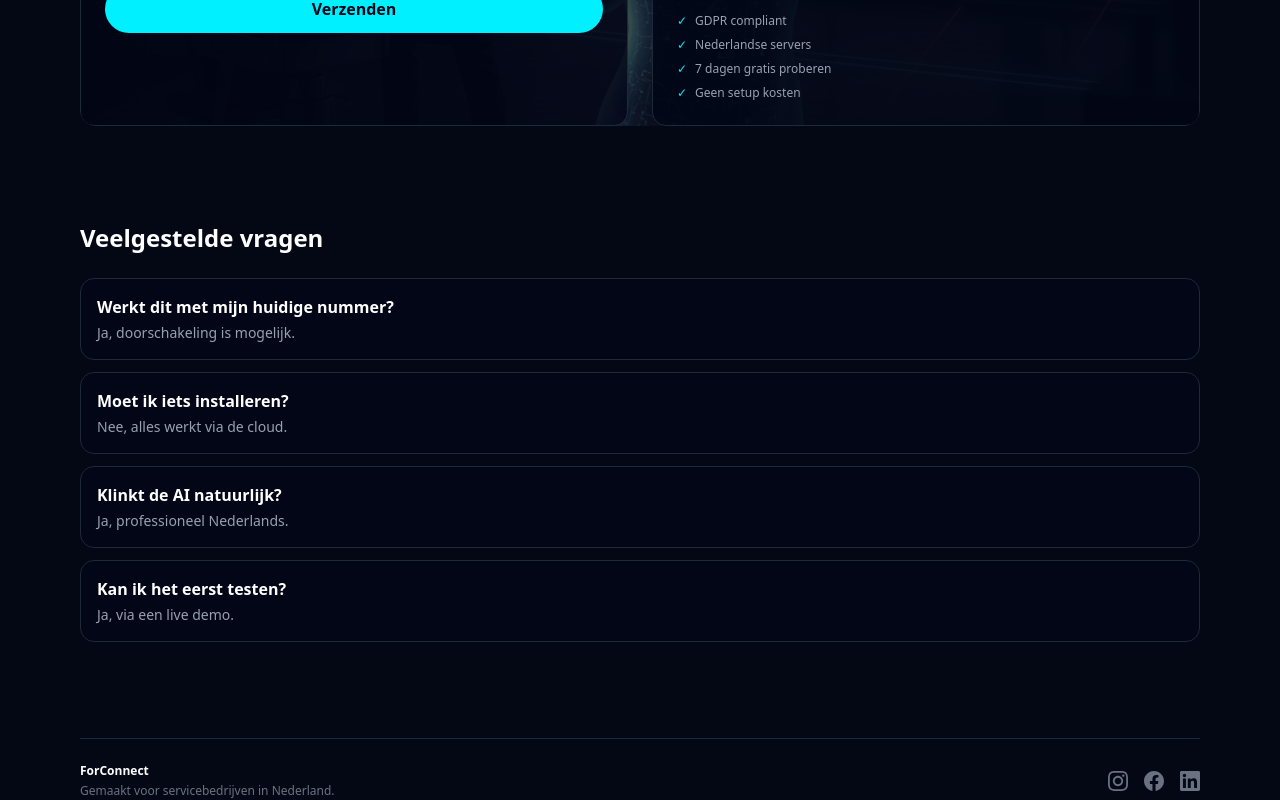
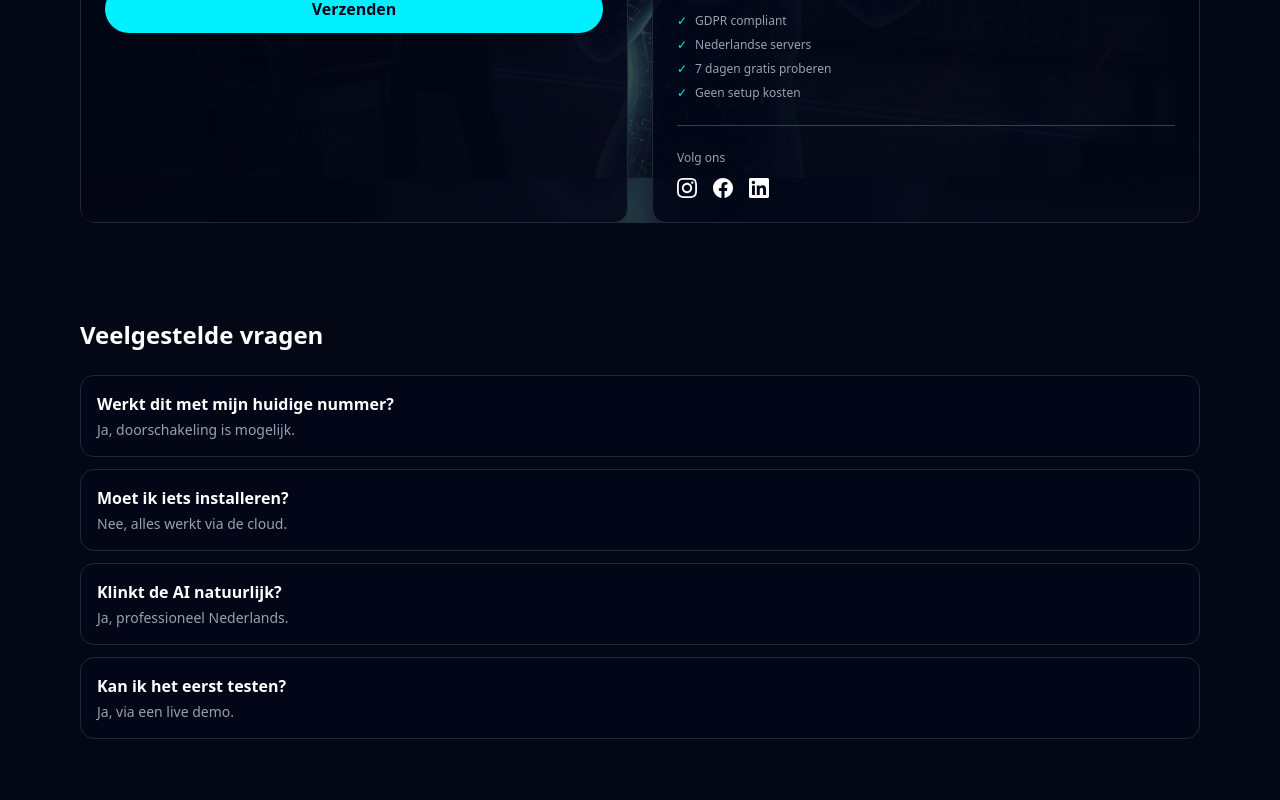
Before and after one commit to ForConnect/forconnect-site, a Next.js app: page / in a window 1280 px wide. Shown: the part 2540-3340 px from the top of the page. Built offline with nearby package versions, Linux system fonts and the light colour scheme.

Commit message:
Add 2 phone numbers to Plus, update footer for physio, add social to contact

```diff
--- a/app/page.tsx
+++ b/app/page.tsx
@@ -111,6 +111,7 @@ const content: Record<'nl' | 'en', ContentType> = {
         features: [
           'Alles van Basis, plus:',
           'Agenda integratie (Google/Outlook)',
+          '2 telefoonnummers',
           'Prioriteit ondersteuning',
           'Tot 600 belminuten',
         ],
@@ -152,7 +153,7 @@ const content: Record<'nl' | 'en', ContentType> = {
       { q: 'Kan ik het eerst testen?', a: 'Ja, via een live demo.' },
     ],
 
-    footerTagline: 'Gemaakt voor servicebedrijven in Nederland.',
+    footerTagline: 'Gemaakt voor fysiopraktijken in Nederland.',
     footerRights: '© 2026 ForConnect. Alle rechten voorbehouden.',
   },
 
@@ -224,6 +225,7 @@ const content: Record<'nl' | 'en', ContentType> = {
         features: [
           'Everything in Basis, plus:',
           'Calendar integration (Google/Outlook)',
+          '2 phone numbers',
           'Priority support',
           'Up to 600 call minutes',
         ],
@@ -265,7 +267,7 @@ const content: Record<'nl' | 'en', ContentType> = {
       { q: 'Can I test it?', a: 'Yes, via a demo.' },
     ],
 
-    footerTagline: 'Built for service businesses in the Netherlands.',
+    footerTagline: 'Built for physiotherapy practices in the Netherlands.',
     footerRights: '© 2026 ForConnect. All rights reserved.',
   },
 };
@@ -696,6 +698,50 @@ export default function HomePage() {
                     </div>
                   </div>
                 </div>
+
+                {/* Social Media */}
+                <div className="mt-6 pt-6 border-t border-gray-700">
+                  <p className="text-xs text-gray-400 mb-3">
+                    {lang === 'nl' ? 'Volg ons' : 'Follow us'}
+                  </p>
+                  <div className="flex items-center gap-4">
+                    <a
+                      href="https://www.instagram.com/forconnect.nl"
+                      target="_blank"
+                      rel="noopener noreferrer"
+                      className="hover:text-[#00F0FF] transition"
+                      aria-label="Instagram"
+                    >
+                      <svg className="w-5 h-5" fill="currentColor" viewBox="0 0 24 24">
+                        <path d="M12 2.163c3.204 0 3.584.012 4.85.07 3.252.148 4.771 1.691 4.919 4.919.058 1.265.069 1.645.069 4.849 0 3.205-.012 3.584-.069 4.849-.149 3.225-1.664 4.771-4.919 4.919-1.266.058-1.644.07-4.85.07-3.204 0-3.584-.012-4.849-.07-3.26-.149-4.771-1.699-4.919-4.92-.058-1.265-.07-1.644-.07-4.849 0-3.204.013-3.583.07-4.849.149-3.227 1.664-4.771 4.919-4.919 1.266-.057 1.645-.069 4.849-.069zm0-2.163c-3.259 0-3.667.014-4.947.072-4.358.2-6.78 2.618-6.98 6.98-.059 1.281-.073 1.689-.073 4.948 0 3.259.014 3.668.072 4.948.2 4.358 2.618 6.78 6.98 6.98 1.281.058 1.689.072 4.948.072 3.259 0 3.668-.014 4.948-.072 4.354-.2 6.782-2.618 6.979-6.98.059-1.28.073-1.689.073-4.948 0-3.259-.014-3.667-.072-4.947-.196-4.354-2.617-6.78-6.979-6.98-1.281-.059-1.69-.073-4.949-.073zm0 5.838c-3.403 0-6.162 2.759-6.162 6.162s2.759 6.163 6.162 6.163 6.162-2.759 6.162-6.163c0-3.403-2.759-6.162-6.162-6.162zm0 10.162c-2.209 0-4-1.79-4-4 0-2.209 1.791-4 4-4s4 1.791 4 4c0 2.21-1.791 4-4 4zm6.406-11.845c-.796 0-1.441.645-1.441 1.44s.645 1.44 1.441 1.44c.795 0 1.439-.645 1.439-1.44s-.644-1.44-1.439-1.44z"/>
+                      </svg>
+                    </a>
+
+                    <a
+                      href="https://www.facebook.com/share/1JRDzjsycH/"
+                      target="_blank"
+                      rel="noopener noreferrer"
+                      className="hover:text-[#00F0FF] transition"
+                      aria-label="Facebook"
+                    >
+                      <svg className="w-5 h-5" fill="currentColor" viewBox="0 0 24 24">
+                        <path d="M24 12.073c0-6.627-5.373-12-12-12s-12 5.373-12 12c0 5.99 4.388 10.954 10.125 11.854v-8.385H7.078v-3.47h3.047V9.43c0-3.007 1.792-4.669 4.533-4.669 1.312 0 2.686.235 2.686.235v2.953H15.83c-1.491 0-1.956.925-1.956 1.874v2.25h3.328l-.532 3.47h-2.796v8.385C19.612 23.027 24 18.062 24 12.073z"/>
+                      </svg>
+                    </a>
+
+                    <a
+                      href="https://www.linkedin.com/company/forconnect-ai/"
+                      target="_blank"
+                      rel="noopener noreferrer"
+                      className="hover:text-[#00F0FF] transition"
+                      aria-label="LinkedIn"
+                    >
+                      <svg className="w-5 h-5" fill="currentColor" viewBox="0 0 24 24">
+                        <path d="M20.447 20.452h-3.554v-5.569c0-1.328-.027-3.037-1.852-3.037-1.853 0-2.136 1.445-2.136 2.939v5.667H9.351V9h3.414v1.561h.046c.477-.9 1.637-1.85 3.37-1.85 3.601 0 4.267 2.37 4.267 5.455v6.286zM5.337 7.433c-1.144 0-2.063-.926-2.063-2.065 0-1.138.92-2.063 2.063-2.063 1.14 0 2.064.925 2.064 2.063 0 1.139-.925 2.065-2.064 2.065zm1.782 13.019H3.555V9h3.564v11.452zM22.225 0H1.771C.792 0 0 .774 0 1.729v20.542C0 23.227.792 24 1.771 24h20.451C23.2 24 24 23.227 24 22.271V1.729C24 .774 23.2 0 22.222 0h.003z"/>
+                      </svg>
+                    </a>
+                  </div>
+                </div>
               </div>
             </div>
           </div>
```
